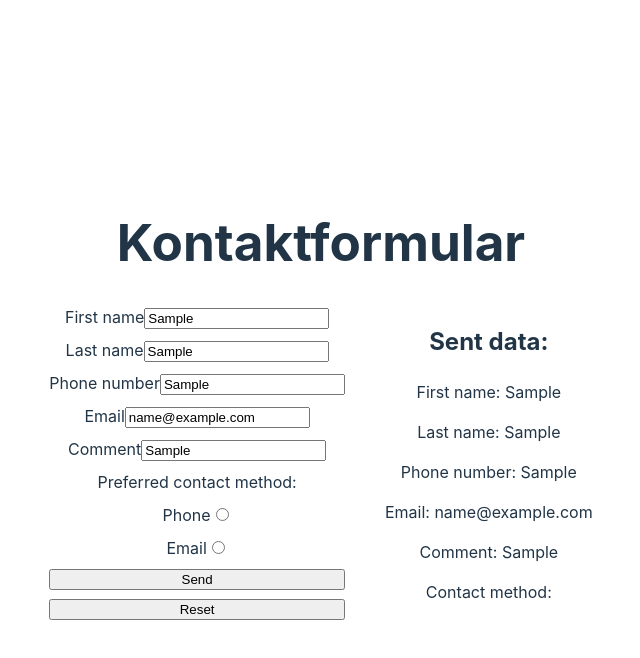
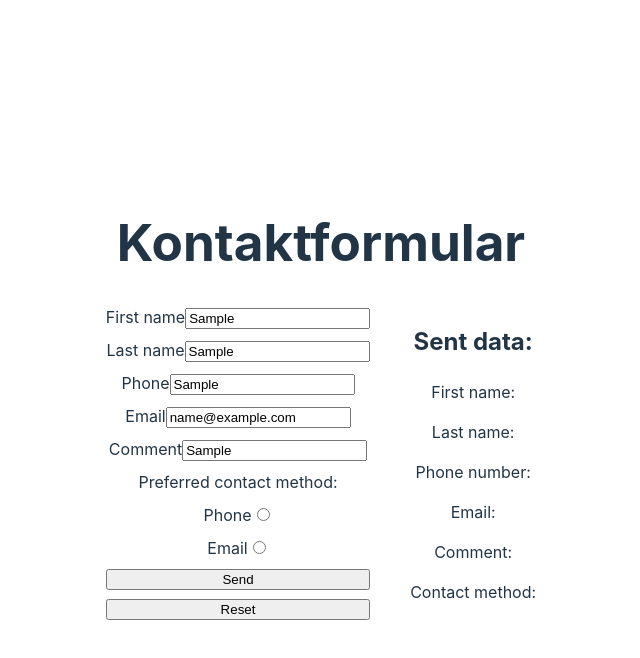
Before and after one commit to simo994q/react-kontaktfomular, a React (Vite) app in the folder react-kontaktformular/: page / in a window 1280 px wide. Both pictures are taken after typing "Sample", "Sample", "Sample", "name@example.com", "Sample" into the empty fields and a click on the input "Send". Shown: the top 658 px of the page, without its empty margins (319-959 px from the left). Built offline with nearby package versions, Linux system fonts and the light colour scheme.

Commit message:
all working man

```diff
--- a/react-kontaktformular/src/App.jsx
+++ b/react-kontaktformular/src/App.jsx
@@ -9,8 +9,8 @@ function App() {
     <>
       <h1>Kontaktformular</h1>
       {/* <ControlledInput /> */}
-      <UncontrolledInput />
-      {/* <ReactFormHook /> */}
+      {/* <UncontrolledInput /> */}
+      <ReactFormHook />
     </>
   )
 }
--- a/react-kontaktformular/src/components/ReactFormHook/ReactFormHook.jsx
+++ b/react-kontaktformular/src/components/ReactFormHook/ReactFormHook.jsx
@@ -1,25 +1,85 @@
 import { useForm } from "react-hook-form";
+import style from './ReactFormHook.module.scss'
+import { useState } from "react";
 
 export const ReactFormHook = () => {
-    const { register, handleSubmit, watch, formState: { errors } } = useForm();
-    const onSubmit = data => console.log(data);
+    const { register, handleSubmit, formState: { errors } } = useForm();
 
-    console.log(watch("example"), watch("exampleRequired")); // watch input value by passing the name of it
+    const setData = (data) => {
+        setFirstName(data.firstName)
+        setLastName(data.lastName)
+        setPhoneNumber(data.phone)
+        setEmail(data.email)
+        setComment(data.comment)
+        setContactMethod(data.contactMethod)
+    }
+
+    const resetData = (data) => {
+        setFirstName('')
+        setLastName('')
+        setPhoneNumber('')
+        setEmail('')
+        setComment('')
+        setContactMethod('')
+    }
+
+    const onSubmit = data => setData(data);
+
+    const [firstName, setFirstName] = useState('')
+    const [lastName, setLastName] = useState('')
+    const [phoneNumber, setPhoneNumber] = useState('')
+    const [email, setEmail] = useState('')
+    const [comment, setComment] = useState('')
+    const [contactMethod, setContactMethod] = useState('')
+
+
+
+    const [showInput, setShowInput] = useState(false)
 
     return (
-        <>
-            {/* "handleSubmit" will validate your inputs before invoking "onSubmit" */}
-            <form onSubmit={handleSubmit(onSubmit)}>
-                {/* register your input into the hook by invoking the "register" function */}
-                <input placeholder="test" {...register("example")} />
-
-                {/* include validation with required or other standard HTML validation rules */}
-                <input placeholder="test required" {...register("exampleRequired", { required: true })} />
-                {/* errors will return when field validation fails  */}
-                {errors.exampleRequired && <span>This field is required</span>}
-
-                <input type="submit" />
+        <div className={style.reactFormInputContainer}>
+            <form className={style.reactFormInput} onSubmit={handleSubmit(onSubmit)}>
+                <label htmlFor="firstName">
+                    First name
+                    <input {...register('firstName')} name="firstName" id="firstName" />
+                </label>
+                <label htmlFor="lastName">
+                    Last name
+                    <input {...register('lastName')} name="lastName" id="lastName" />
+                </label>
+                <label htmlFor="phone">
+                    Phone
+                    <input {...register('phone')} name="phone" id="phone" />
+                </label>
+                <label htmlFor="email">
+                    Email
+                    <input {...register('email')} name="email" id="email" />
+                </label>
+                <label htmlFor="comment">
+                    Comment
+                    <input {...register('comment')} name="comment" id="comment" />
+                </label>
+                <span>Preferred contact method:</span>
+                <label htmlFor="">
+                    Phone
+                    <input {...register("contactMethod", { required: true })} type="radio" id="phone" value='Phone' />
+                </label>
+                <label htmlFor="">
+                    Email
+                    <input {...register("contactMethod", { required: true })} type="radio" id="email" value='Email' />
+                </label>
+                <input type="submit" value="Send" onClick={() => setShowInput(true)} />
+                <input type="reset" value="Reset" onClick={() => {resetData(), setShowInput(false)}} />
             </form>
-        </>
+            <div style={{ display: showInput ? 'block' : 'none' }} className={style.reactFormInput}>
+                <h2>Sent data:</h2>
+                <p>First name: {firstName}</p>
+                <p>Last name: {lastName}</p>
+                <p>Phone number: {phoneNumber}</p>
+                <p>Email: {email}</p>
+                <p>Comment: {comment}</p>
+                <p>Contact method: {contactMethod}</p>
+            </div>
+        </div>
     )
 }
--- /dev/null
+++ b/react-kontaktformular/src/components/ReactFormHook/ReactFormHook.module.scss
@@ -0,0 +1,10 @@
+.reactFormInputContainer {
+    display: flex;
+    gap: 40px;
+
+    .reactFormInput {
+        display: flex;
+        flex-direction: column;
+        justify-content: space-between;
+    }
+}
--- a/react-kontaktformular/src/components/controlled_input/ControlledInput.jsx
+++ b/react-kontaktformular/src/components/controlled_input/ControlledInput.jsx
@@ -68,7 +68,7 @@ export const ControlledInput = () => {
                     <input type="radio" name="contactMethod" id="email" onClick={() => setContactMethod('email')} />
                 </label>
                 <input type="submit" value="Send" />
-                <input type="reset" value="Reset" onClick={() => resetForm()} />
+                <input type="reset" value="Reset" onClick={() => {resetForm(), setShowInput(false)}} />
             </form>
             <div style={{display: showInput ? 'block' : 'none'}} className={style.controlledInput}>
                 <h2>Sent data:</h2>
--- a/react-kontaktformular/src/components/uncontrolled_input/UncontrolledInput.jsx
+++ b/react-kontaktformular/src/components/uncontrolled_input/UncontrolledInput.jsx
@@ -62,7 +62,7 @@ export const UncontrolledInput = () => {
                         <input type="radio" name="contactMethod" id="emailMethod" onClick={() => setContactMethod('Email')}/>
                     </label>
                     <input type="submit" value="Send" onSubmit={(e) => formSubmit(e)}/>
-                    <input type="reset" value="Reset" />
+                    <input type="reset" value="Reset" onClick={() => setShowInput(false)}/>
                 </form>
                 <div style={{ display: showInput ? 'block' : 'none' }} className={style.uncontrolledInput}>
                     <h2>Sent data:</h2>
```
